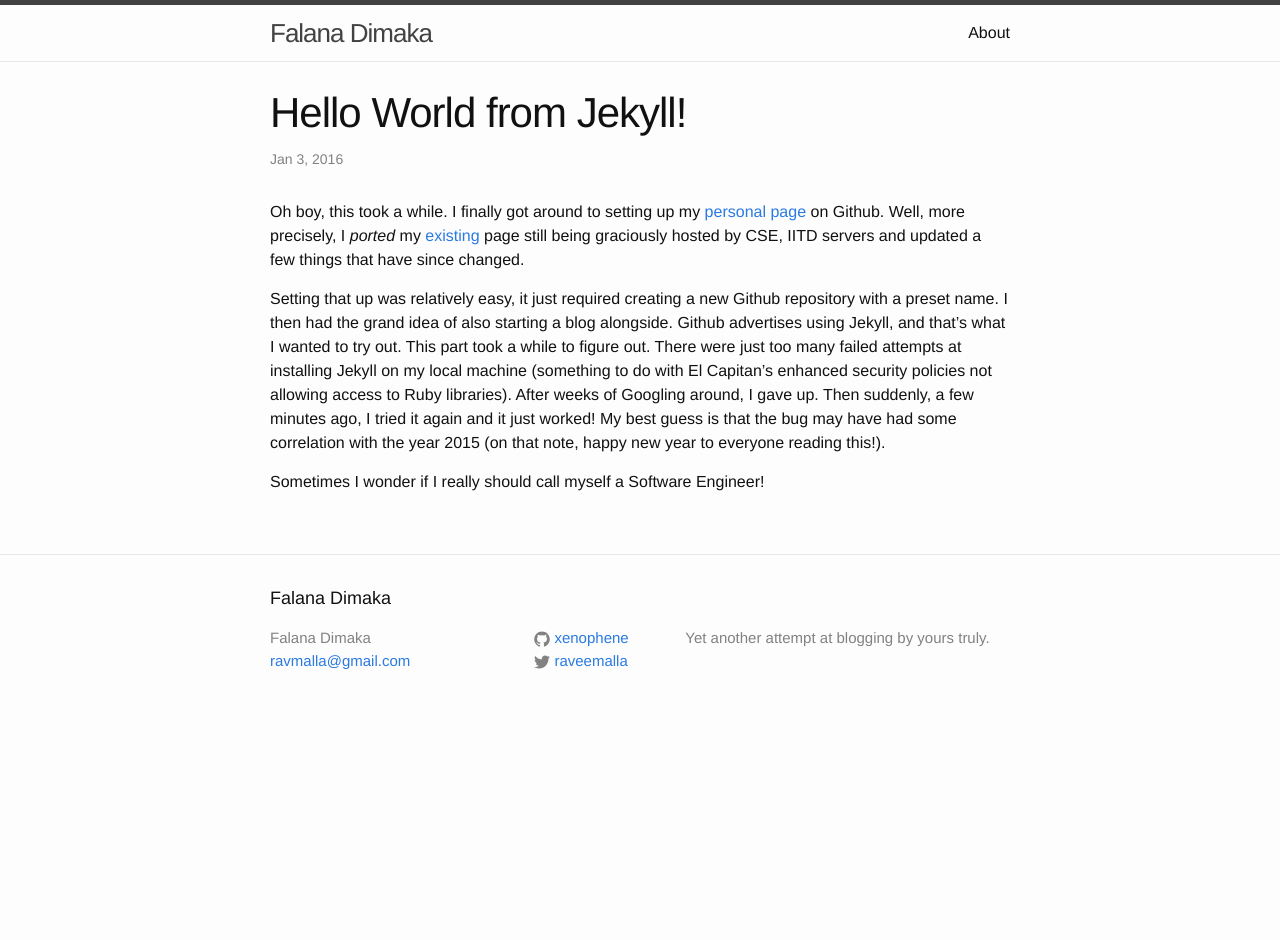
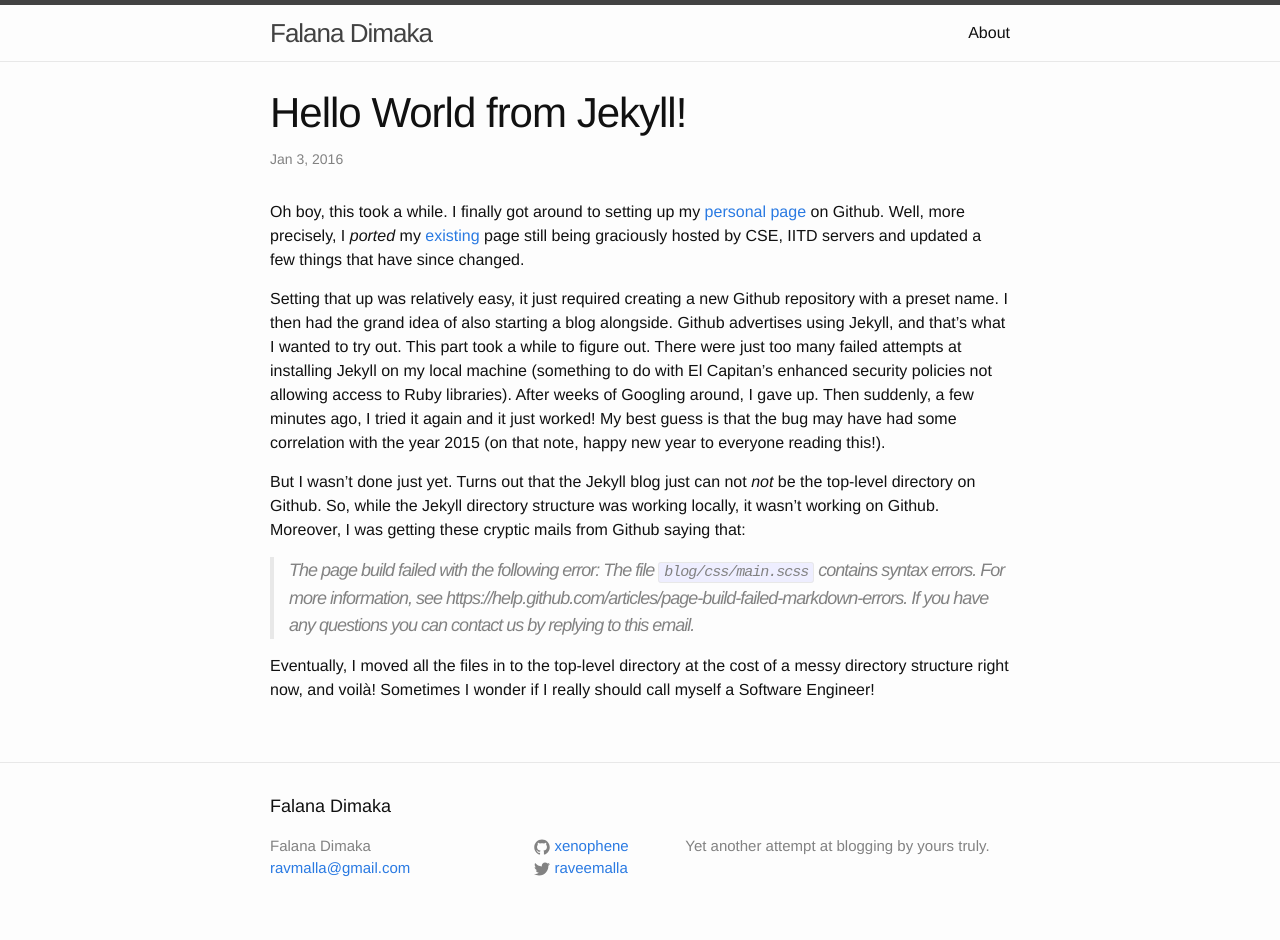
Before and after one commit to xenophene/xenophene.github.io, a Jekyll site: the page built from _posts/2016-01-02-hello-jekyll.markdown, in a window 1280 px wide. Built offline with Jekyll 4.4.1, drawn with Linux system fonts in a browser that asks for light colours; before the commit the page ends 900 px from its top, so only the background shows below that.

Commit message:
finished hello jekyll post

```diff
--- a/_posts/2016-01-02-hello-jekyll.markdown
+++ b/_posts/2016-01-02-hello-jekyll.markdown
@@ -12,7 +12,14 @@ Github advertises using Jekyll, and that's what I wanted to try out. This part t
 Jekyll on my local machine (something to do with El Capitan's enhanced security policies not allowing access to Ruby libraries). After weeks of Googling around, I gave up.
 Then suddenly, a few minutes ago, I tried it again and it just worked! My best guess is that the bug may have had some correlation with the year 2015 (on that note, happy new year to everyone reading this!).
 
+But I wasn't done just yet. Turns out that the Jekyll blog just can not _not_ be the top-level directory on Github. So, while the Jekyll directory structure was working locally, it wasn't working on Github.
+Moreover, I was getting these cryptic mails from Github saying that:
+> The page build failed with the following error:
+> The file `blog/css/main.scss` contains syntax errors. For more information, see https://help.github.com/articles/page-build-failed-markdown-errors.
+> If you have any questions you can contact us by replying to this email.
+
+Eventually, I moved all the files in to the top-level directory at the cost of a messy directory structure right now, and voilà!
 Sometimes I wonder if I really should call myself a Software Engineer!
 
-[personal page]: http://xenophene.github.io "My page"
+[personal page]: http://xenophene.github.io/personal.html "My page"
 [existing]: http://www.cse.iitd.ernet.in/~cs5080224
```
